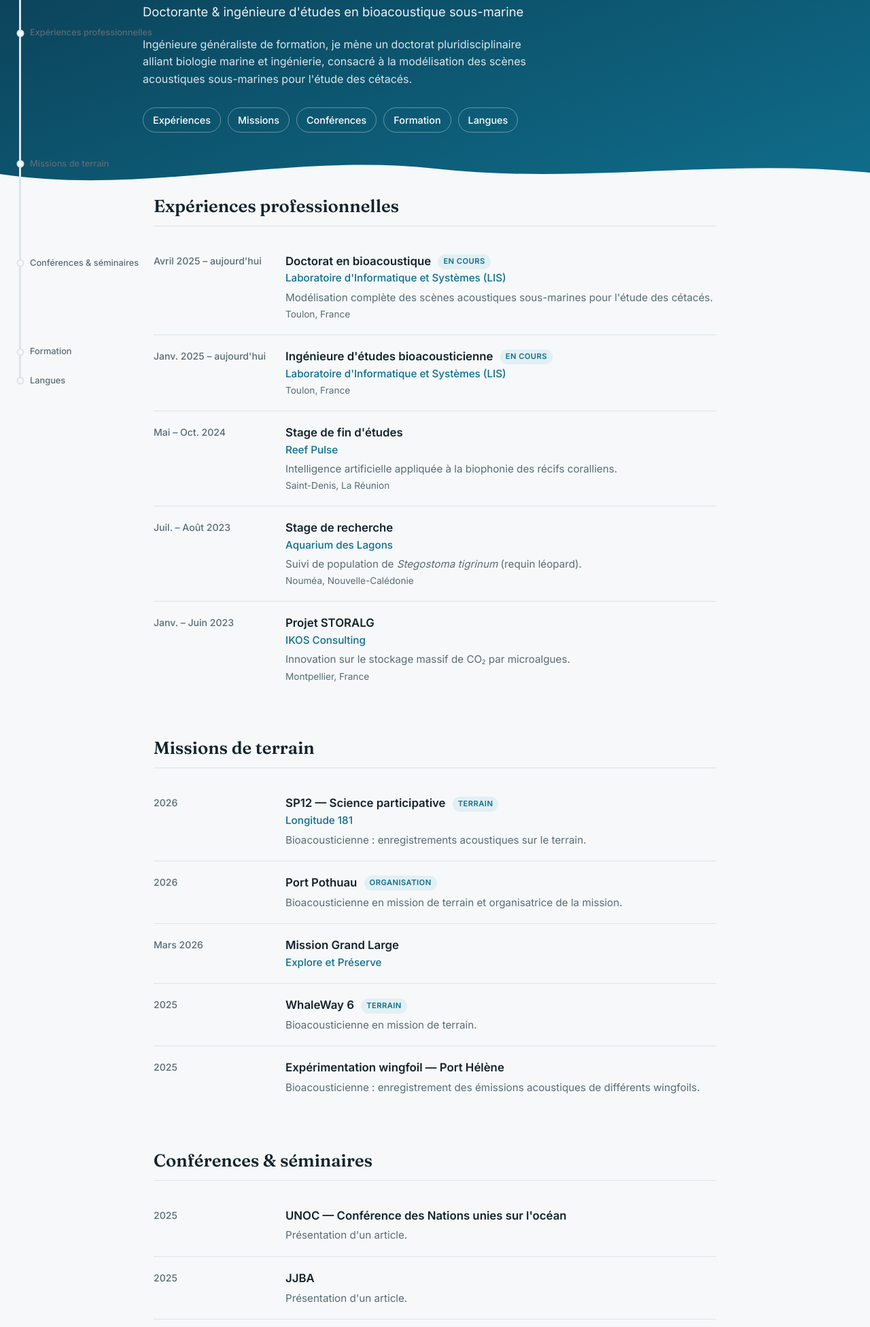
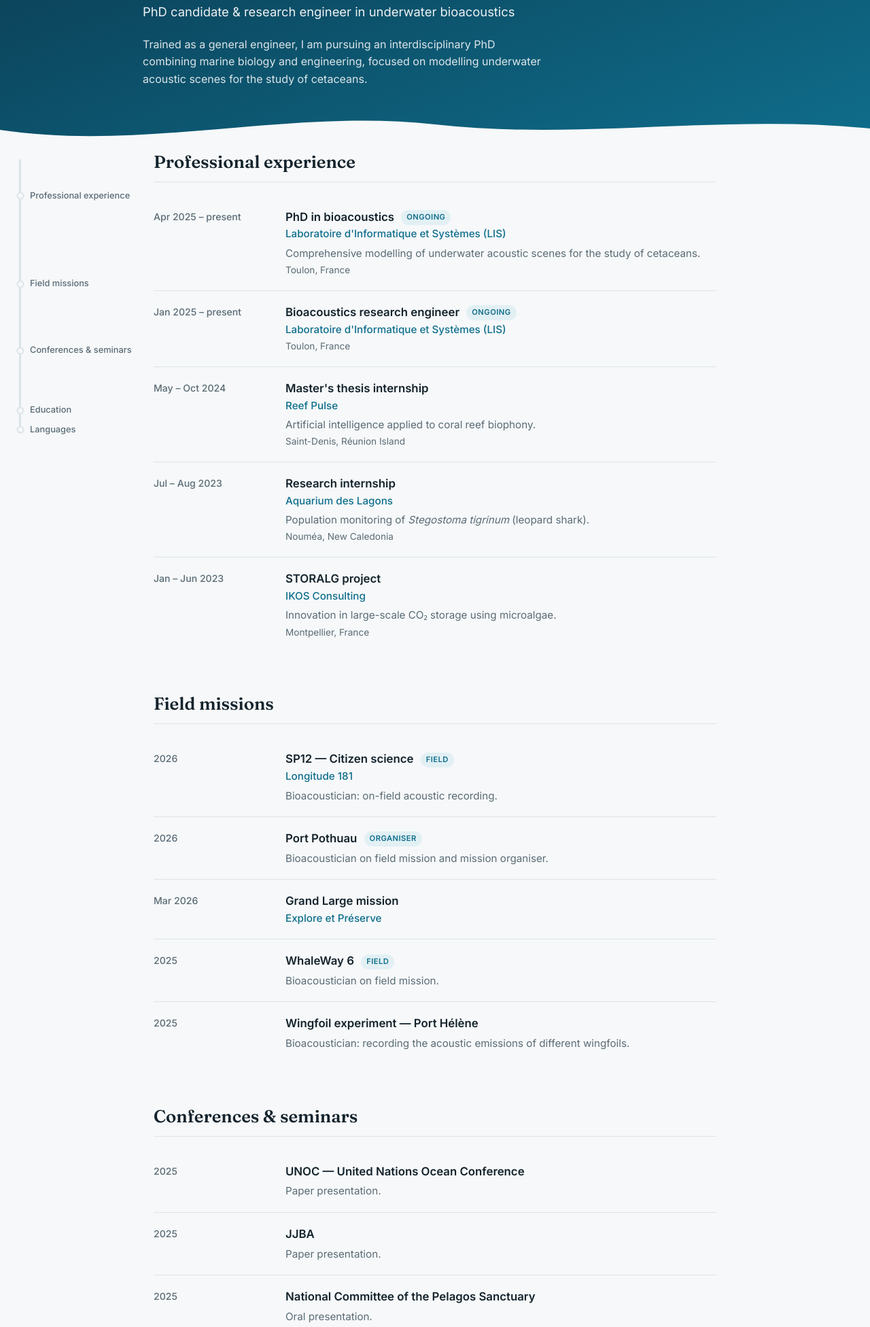
Before and after one commit to liloudantin/liloudantin.github.io, a plain HTML site: page index.html in a window 1280 px wide. Shown: the part 144-2096 px from the top of the page at 68% size. Drawn offline with Linux system fonts and the light colour scheme.

Commit message:
barre anglais

```diff
--- a/index.html
+++ b/index.html
@@ -1,10 +1,10 @@
 <!doctype html>
-<html lang="fr">
+<html lang="en">
 <head>
   <meta charset="utf-8">
   <meta name="viewport" content="width=device-width, initial-scale=1">
-  <title>Lilou Dantin — Bioacoustique sous-marine</title>
-  <meta name="description" content="Lilou Dantin, ingénieure et doctorante en bioacoustique sous-marine au Laboratoire d'Informatique et Systèmes (Toulon).">
+  <title>Lilou Dantin — Underwater Bioacoustics</title>
+  <meta name="description" content="Lilou Dantin, engineer and PhD candidate in underwater bioacoustics at the Laboratoire d'Informatique et Systèmes (Toulon, France).">
   <link rel="preconnect" href="https://fonts.googleapis.com">
   <link rel="preconnect" href="https://fonts.gstatic.com" crossorigin>
   <link href="https://fonts.googleapis.com/css2?family=Fraunces:opsz,wght@9..144,400;9..144,600&family=Inter:wght@400;500;600&display=swap" rel="stylesheet">
@@ -72,12 +72,6 @@
       max-width: 600px;
       opacity: 0.85;
     }
-    .hero nav { margin-top: 28px; display: flex; flex-wrap: wrap; gap: 10px; }
-    .hero nav a {
-      color: #fff; text-decoration: none; font-size: 0.9rem; font-weight: 500;
-      padding: 6px 14px; border: 1px solid rgba(255,255,255,0.35); border-radius: 999px;
-    }
-    .hero nav a:hover { background: rgba(255,255,255,0.12); }
 
     main { padding: 48px 0 24px; }
     section { margin-bottom: 56px; }
@@ -111,14 +105,6 @@
       padding: 2px 8px; border-radius: 999px;
     }
 
-    .events { list-style: none; }
-    .events li { font-weight: 500; padding: 3px 0 3px 18px; position: relative; }
-    .events li::before {
-      content: ""; position: absolute; left: 0; top: 0.75em;
-      width: 7px; height: 7px; border-radius: 50%; background: var(--accent);
-    }
-    .events .note { color: var(--muted); font-weight: 400; }
-
     .langs { display: grid; grid-template-columns: repeat(auto-fit, minmax(200px, 1fr)); gap: 12px; }
     .lang {
       background: var(--surface); border: 1px solid var(--line); border-radius: 10px;
@@ -127,9 +113,9 @@
     .lang strong { display: block; }
     .lang span { color: var(--muted); font-size: 0.9rem; }
 
-    /* Barre d'avancement verticale */
+    /* Vertical scroll progress bar (stays below the blue header) */
     .progress {
-      position: fixed; left: 28px; top: 12vh; bottom: 12vh; width: 3px;
+      position: fixed; left: 28px; top: 24px; bottom: 24px; width: 3px;
       background: var(--line); border-radius: 3px; z-index: 10;
     }
     .progress-fill {
@@ -156,9 +142,6 @@
       .progress a { width: 9px; height: 9px; }
       .progress a span { display: none; }
     }
-    @media (prefers-reduced-motion: no-preference) {
-      .progress-fill { transition: height .08s linear; }
-    }
 
     footer {
       text-align: center; color: var(--muted); font-size: 0.85rem;
@@ -175,15 +158,8 @@
   <header class="hero">
     <div class="wrap">
       <h1>Lilou Dantin</h1>
-      <p class="role">Doctorante &amp; ingénieure d'études en bioacoustique sous-marine</p>
-      <p class="pitch">Ingénieure généraliste de formation, je mène un doctorat pluridisciplinaire alliant biologie marine et ingénierie, consacré à la modélisation des scènes acoustiques sous-marines pour l'étude des cétacés.</p>
-      <nav>
-        <a href="#experiences">Expériences</a>
-        <a href="#missions">Missions</a>
-        <a href="#conferences">Conférences</a>
-        <a href="#formation">Formation</a>
-        <a href="#langues">Langues</a>
-      </nav>
+      <p class="role">PhD candidate &amp; research engineer in underwater bioacoustics</p>
+      <p class="pitch">Trained as a general engineer, I am pursuing an interdisciplinary PhD combining marine biology and engineering, focused on modelling underwater acoustic scenes for the study of cetaceans.</p>
     </div>
     <svg class="waves" viewBox="0 0 1440 60" preserveAspectRatio="none" aria-hidden="true">
       <path fill="var(--bg)" d="M0,32 C240,64 480,0 720,24 C960,48 1200,8 1440,30 L1440,60 L0,60 Z"/>
@@ -191,193 +167,194 @@
   </header>
 
   <main class="wrap">
-    <section id="experiences">
-      <h2>Expériences professionnelles</h2>
+    <section id="experience">
+      <h2>Professional experience</h2>
       <ul class="timeline">
         <li class="item">
-          <div class="when">Avril 2025 – aujourd'hui</div>
+          <div class="when">Apr 2025 – present</div>
           <div class="what">
-            <h3>Doctorat en bioacoustique <span class="badge">En cours</span></h3>
+            <h3>PhD in bioacoustics <span class="badge">Ongoing</span></h3>
             <div class="org">Laboratoire d'Informatique et Systèmes (LIS)</div>
-            <p>Modélisation complète des scènes acoustiques sous-marines pour l'étude des cétacés.</p>
+            <p>Comprehensive modelling of underwater acoustic scenes for the study of cetaceans.</p>
             <div class="place">Toulon, France</div>
           </div>
         </li>
         <li class="item">
-          <div class="when">Janv. 2025 – aujourd'hui</div>
+          <div class="when">Jan 2025 – present</div>
           <div class="what">
-            <h3>Ingénieure d'études bioacousticienne <span class="badge">En cours</span></h3>
+            <h3>Bioacoustics research engineer <span class="badge">Ongoing</span></h3>
             <div class="org">Laboratoire d'Informatique et Systèmes (LIS)</div>
             <div class="place">Toulon, France</div>
           </div>
         </li>
         <li class="item">
-          <div class="when">Mai – Oct. 2024</div>
+          <div class="when">May – Oct 2024</div>
           <div class="what">
-            <h3>Stage de fin d'études</h3>
+            <h3>Master's thesis internship</h3>
             <div class="org">Reef Pulse</div>
-            <p>Intelligence artificielle appliquée à la biophonie des récifs coralliens.</p>
-            <div class="place">Saint-Denis, La Réunion</div>
+            <p>Artificial intelligence applied to coral reef biophony.</p>
+            <div class="place">Saint-Denis, Réunion Island</div>
           </div>
         </li>
         <li class="item">
-          <div class="when">Juil. – Août 2023</div>
+          <div class="when">Jul – Aug 2023</div>
           <div class="what">
-            <h3>Stage de recherche</h3>
+            <h3>Research internship</h3>
             <div class="org">Aquarium des Lagons</div>
-            <p>Suivi de population de <em>Stegostoma tigrinum</em> (requin léopard).</p>
-            <div class="place">Nouméa, Nouvelle-Calédonie</div>
+            <p>Population monitoring of <em>Stegostoma tigrinum</em> (leopard shark).</p>
+            <div class="place">Nouméa, New Caledonia</div>
           </div>
         </li>
         <li class="item">
-          <div class="when">Janv. – Juin 2023</div>
+          <div class="when">Jan – Jun 2023</div>
           <div class="what">
-            <h3>Projet STORALG</h3>
+            <h3>STORALG project</h3>
             <div class="org">IKOS Consulting</div>
-            <p>Innovation sur le stockage massif de CO₂ par microalgues.</p>
+            <p>Innovation in large-scale CO₂ storage using microalgae.</p>
             <div class="place">Montpellier, France</div>
           </div>
         </li>
       </ul>
     </section>
 
-    <section id="missions">
-      <h2>Missions de terrain</h2>
+    <section id="fieldwork">
+      <h2>Field missions</h2>
       <ul class="timeline">
         <li class="item">
           <div class="when">2026</div>
           <div class="what">
-            <h3>SP12 — Science participative <span class="badge">Terrain</span></h3>
+            <h3>SP12 — Citizen science <span class="badge">Field</span></h3>
             <div class="org">Longitude 181</div>
-            <p>Bioacousticienne : enregistrements acoustiques sur le terrain.</p>
+            <p>Bioacoustician: on-field acoustic recording.</p>
           </div>
         </li>
         <li class="item">
           <div class="when">2026</div>
           <div class="what">
-            <h3>Port Pothuau <span class="badge">Organisation</span></h3>
-            <p>Bioacousticienne en mission de terrain et organisatrice de la mission.</p>
+            <h3>Port Pothuau <span class="badge">Organiser</span></h3>
+            <p>Bioacoustician on field mission and mission organiser.</p>
           </div>
         </li>
         <li class="item">
-          <div class="when">Mars 2026</div>
+          <div class="when">Mar 2026</div>
           <div class="what">
-            <h3>Mission Grand Large</h3>
+            <h3>Grand Large mission</h3>
             <div class="org">Explore et Préserve</div>
           </div>
         </li>
         <li class="item">
           <div class="when">2025</div>
           <div class="what">
-            <h3>WhaleWay 6 <span class="badge">Terrain</span></h3>
-            <p>Bioacousticienne en mission de terrain.</p>
+            <h3>WhaleWay 6 <span class="badge">Field</span></h3>
+            <p>Bioacoustician on field mission.</p>
           </div>
         </li>
         <li class="item">
           <div class="when">2025</div>
           <div class="what">
-            <h3>Expérimentation wingfoil — Port Hélène</h3>
-            <p>Bioacousticienne : enregistrement des émissions acoustiques de différents wingfoils.</p>
+            <h3>Wingfoil experiment — Port Hélène</h3>
+            <p>Bioacoustician: recording the acoustic emissions of different wingfoils.</p>
           </div>
         </li>
       </ul>
     </section>
 
     <section id="conferences">
-      <h2>Conférences &amp; séminaires</h2>
+      <h2>Conferences &amp; seminars</h2>
       <ul class="timeline">
         <li class="item">
           <div class="when">2025</div>
           <div class="what">
-            <h3>UNOC — Conférence des Nations unies sur l'océan</h3>
-            <p>Présentation d'un article.</p>
+            <h3>UNOC — United Nations Ocean Conference</h3>
+            <p>Paper presentation.</p>
           </div>
         </li>
         <li class="item">
           <div class="when">2025</div>
           <div class="what">
             <h3>JJBA</h3>
-            <p>Présentation d'un article.</p>
+            <p>Paper presentation.</p>
           </div>
         </li>
         <li class="item">
           <div class="when">2025</div>
           <div class="what">
-            <h3>Comité National du sanctuaire Pelagos</h3>
-            <p>Présentation orale.</p>
+            <h3>National Committee of the Pelagos Sanctuary</h3>
+            <p>Oral presentation.</p>
           </div>
         </li>
         <li class="item">
-          <div class="when">Févr. 2023</div>
+          <div class="when">Feb 2023</div>
           <div class="what">
             <h3>Water4Future Hackathon</h3>
-            <div class="org">Concours international étudiant sur l'eau</div>
-            <p>Participation au hackathon.</p>
+            <div class="org">International student competition on water</div>
+            <p>Hackathon participant.</p>
             <div class="place">Montpellier, France</div>
           </div>
         </li>
       </ul>
     </section>
 
-    <section id="formation">
-      <h2>Formation</h2>
+    <section id="education">
+      <h2>Education</h2>
       <ul class="timeline">
         <li class="item">
           <div class="when">2023 – 2024</div>
           <div class="what">
-            <h3>Master d'ingénierie — Numérique et Vivant</h3>
+            <h3>Engineering Master's — Digital &amp; Living Systems</h3>
             <div class="org">CentraleSupélec</div>
-            <p>Dominante Systèmes Communicants et Objets Connectés.</p>
+            <p>Major in Communicating Systems and Connected Objects.</p>
             <div class="place">Rennes, France</div>
           </div>
         </li>
         <li class="item">
           <div class="when">2019 – 2024</div>
           <div class="what">
-            <h3>Diplôme d'ingénieure</h3>
-            <div class="org">EPF École d'ingénieurs</div>
-            <p>Parcours d'ingénierie généraliste, puis spécialisation Énergie et Environnement.</p>
-            <div class="place">Sceaux / Cachan, puis Montpellier, France</div>
+            <h3>Engineering degree</h3>
+            <div class="org">EPF Engineering School</div>
+            <p>General engineering curriculum, then specialisation in Energy and Environment.</p>
+            <div class="place">Sceaux / Cachan, then Montpellier, France</div>
           </div>
         </li>
         <li class="item">
-          <div class="when">Sept. 2022 – Janv. 2023</div>
+          <div class="when">Sep 2022 – Jan 2023</div>
           <div class="what">
-            <h3>Semestre Erasmus</h3>
+            <h3>Erasmus semester</h3>
             <div class="org">BME — Budapest University of Technology and Economics</div>
-            <div class="place">Budapest, Hongrie</div>
+            <div class="place">Budapest, Hungary</div>
           </div>
         </li>
         <li class="item">
-          <div class="when">2023 – aujourd'hui</div>
+          <div class="when">2023 – present</div>
           <div class="what">
-            <h3>MOOC Conservation</h3>
-            <div class="org">UICN — PAPACO</div>
-            <p>Nouvelles technologies au service des aires protégées.</p>
-            <div class="place">Formation en ligne</div>
+            <h3>Conservation MOOC</h3>
+            <div class="org">IUCN — PAPACO</div>
+            <p>New technologies for protected areas.</p>
+            <div class="place">Online</div>
           </div>
         </li>
       </ul>
     </section>
 
-    <section id="langues">
-      <h2>Langues</h2>
+    <section id="languages">
+      <h2>Languages</h2>
       <div class="langs">
-        <div class="lang"><strong>Français</strong><span>Certification Voltaire</span></div>
-        <div class="lang"><strong>Anglais</strong><span>B2+ · TOEIC 925</span></div>
-        <div class="lang"><strong>Espagnol</strong><span>B1</span></div>
+        <div class="lang"><strong>French</strong><span>Voltaire certification</span></div>
+        <div class="lang"><strong>English</strong><span>B2+ · TOEIC 925</span></div>
+        <div class="lang"><strong>Spanish</strong><span>B1</span></div>
       </div>
     </section>
   </main>
 
   <footer>© 2026 Lilou Dantin</footer>
 
-  <nav class="progress" aria-label="Progression dans la page">
+  <nav class="progress" aria-label="Page progress">
     <div class="progress-fill"></div>
   </nav>
 
   <script>
     (function () {
+      var hero = document.querySelector('header.hero');
       var bar = document.querySelector('.progress');
       var fill = bar.querySelector('.progress-fill');
       var sections = Array.prototype.slice.call(document.querySelectorAll('main section[id]'));
@@ -397,7 +374,7 @@
         return Math.max(1, document.documentElement.scrollHeight - window.innerHeight);
       }
 
-      // Position de chaque point : la proportion de défilement à laquelle sa section arrive en haut
+      // Each dot sits at the scroll ratio where its section reaches the top of the screen
       function layout() {
         var max = maxScroll();
         stops = sections.map(function (s) {
@@ -409,6 +386,10 @@
       }
 
       function update() {
+        // Keep the bar below the blue header while it is visible
+        var heroBottom = hero.getBoundingClientRect().bottom;
+        bar.style.top = Math.max(24, heroBottom + 16) + 'px';
+
         var ratio = Math.min(1, Math.max(0, window.scrollY / maxScroll()));
         fill.style.height = (ratio * 100) + '%';
         var active = -1;
```
